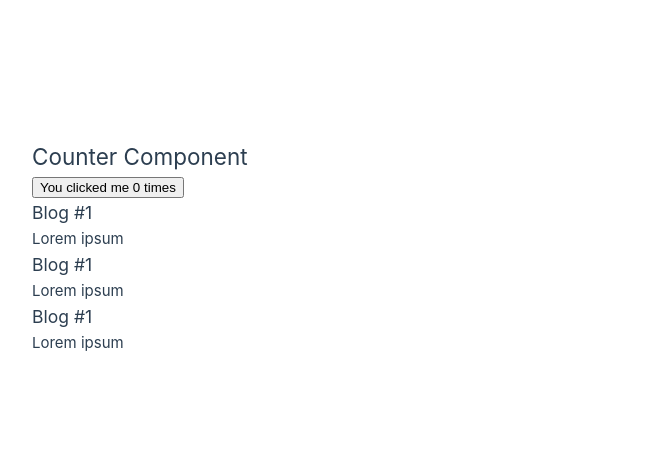
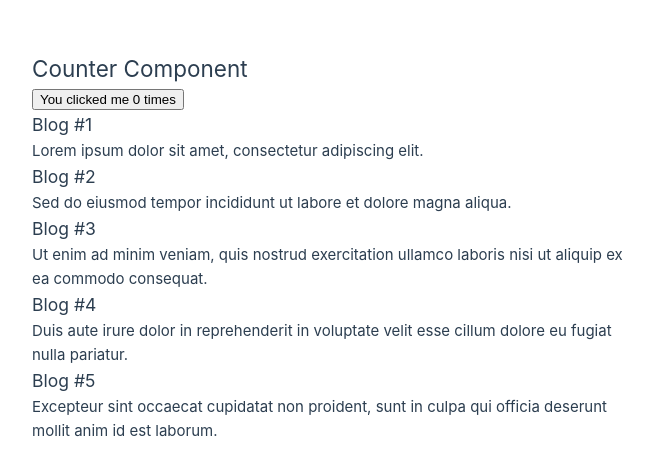
Before and after one commit to JohanCodeForFun/mastermind, a Vue app: page / in a window 1280 px wide. Shown: the part 153-628 px from the top of the page, without its empty margins (608-1261 px from the left). Built offline with nearby package versions, Linux system fonts and the light colour scheme; the HTML template or start-up script is replaced by a standard one.

Commit message:
generate content

```diff
--- a/src/App.vue
+++ b/src/App.vue
@@ -5,9 +5,30 @@
 import BlogArticle from './components/BlogArticle.vue'
 
 const posts = ref([
-  { id: 1, title: 'Blog #1', content: 'Lorem ipsum' },
-  { id: 2, title: 'Blog #1', content: 'Lorem ipsum' },
-  { id: 3, title: 'Blog #1', content: 'Lorem ipsum' },
+  { id: 1, title: 'Blog #1', content: 'Lorem ipsum dolor sit amet, consectetur adipiscing elit.' },
+  {
+    id: 2,
+    title: 'Blog #2',
+    content: 'Sed do eiusmod tempor incididunt ut labore et dolore magna aliqua.',
+  },
+  {
+    id: 3,
+    title: 'Blog #3',
+    content:
+      'Ut enim ad minim veniam, quis nostrud exercitation ullamco laboris nisi ut aliquip ex ea commodo consequat.',
+  },
+  {
+    id: 4,
+    title: 'Blog #4',
+    content:
+      'Duis aute irure dolor in reprehenderit in voluptate velit esse cillum dolore eu fugiat nulla pariatur.',
+  },
+  {
+    id: 5,
+    title: 'Blog #5',
+    content:
+      'Excepteur sint occaecat cupidatat non proident, sunt in culpa qui officia deserunt mollit anim id est laborum.',
+  },
 ])
 </script>
 
```
